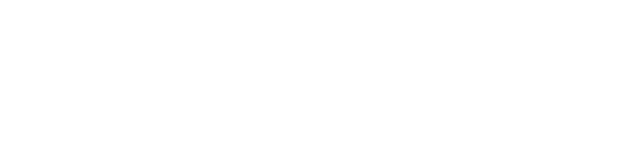
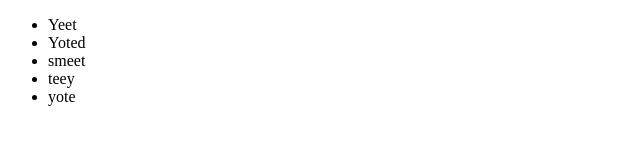
Before and after one commit to Gamehunterxd/Github, a plain HTML site: page index.html in a window 1280 px wide. Shown: the whole page, without its empty margins (0-640 px from the left). Drawn offline with Linux system fonts and the light colour scheme.

Commit message:
Testing push function

```diff
--- a/index.html
+++ b/index.html
@@ -6,6 +6,13 @@
 </head>
 <body>
 
+<ul>
+    <li>Yeet</li>
+    <li>Yoted</li>
+    <li>smeet</li>
+    <li>teey</li>
+    <li>yote</li>
+</ul>
 
 
 
```
Also changed, not shown: 1 other file.
